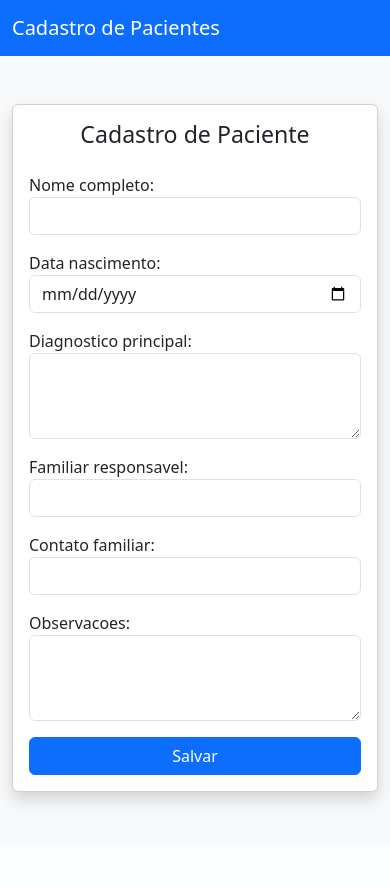
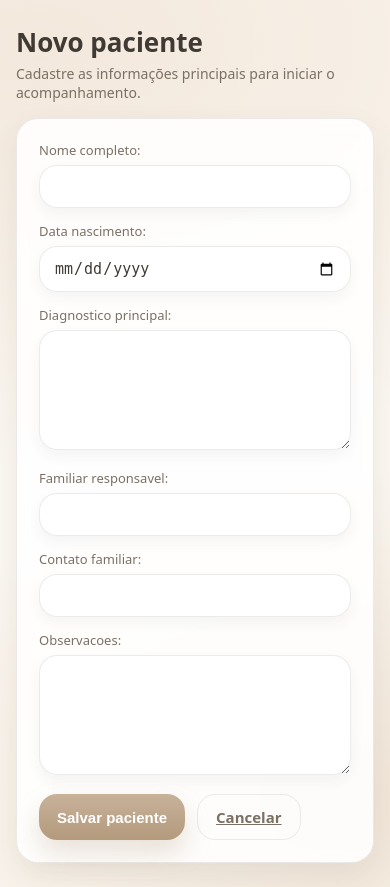
Before and after one commit to juliaers/Projeto_CuidarTech, a Django app: page /pacientes/cadastrar/ in a window 390 px wide. Before the commit the page ends 806 px from the top, so only its background shows below. Run offline with Django 5.2, Linux system fonts and the light colour scheme.

Commit message:
Importando phonenumbers

```diff
--- a/cuidartech/settings.py
+++ b/cuidartech/settings.py
@@ -37,6 +37,7 @@ INSTALLED_APPS = [
     'django.contrib.sessions',
     'django.contrib.messages',
     'django.contrib.staticfiles',
+    'phonenumber_field',
     'pacientes',
 ]
 
--- a/pacientes/models.py
+++ b/pacientes/models.py
@@ -1,5 +1,5 @@
 from django.db import models
-
+from phonenumber_field.modelfields import PhoneNumberField
 #Tabela no banco de dados do Django = Cadastro de pacientes
 
 class Paciente(models.Model):
@@ -7,7 +7,7 @@ class Paciente(models.Model):
     data_nascimento = models.DateField()
     diagnostico_principal = models.TextField()
     familiar_responsavel = models.CharField(max_length=100)
-    contato_familiar = models.CharField(max_length=50)
+    contato_familiar = PhoneNumberField(blank=True)
     observacoes = models.TextField(blank=True)
 
     def __str__(self):
--- a/pacientes/templates/pacientes/cadastro.html
+++ b/pacientes/templates/pacientes/cadastro.html
@@ -1,57 +1,165 @@
+{% load static %}
 <!DOCTYPE html>
 <html lang="pt-br">
 <head>
-    <meta charset="UTF-8">
-    <title>Cadastro de Paciente</title>
+  <meta charset="UTF-8" />
+  <meta name="viewport" content="width=device-width, initial-scale=1.0" />
+  <title>Novo paciente</title>
 
-    {% if messages in messages %}
-        <ul>
-            {% for message in messages %}
-                <li>{{ message }}</li>
-            {% endfor %}
-        </ul>
-    {% endif %}
+  <style>
+    :root{
+      --bg: #fbf7f1;
+      --surface: #ffffff;
+      --text: #3f3a33;
+      --muted: #7a7064;
+      --border: rgba(63,58,51,.10);
+      --shadow: 0 12px 30px rgba(63,58,51,.08);
+      --shadow-soft: 0 10px 22px rgba(63,58,51,.06);
+      --primary: #c7b29a;
+      --primary-strong: #b49a7d;
+      --radius: 22px;
+    }
 
-    <!-- Bootstrap CSS -->
-    <link
-      href="https://cdn.jsdelivr.net/npm/bootstrap@5.3.2/dist/css/bootstrap.min.css"
-      rel="stylesheet"
-    >
+    *{ box-sizing: border-box; }
+
+    body{
+      margin:0;
+      min-height:100vh;
+      font-family: ui-sans-serif, system-ui, -apple-system, Segoe UI, Roboto, Arial, sans-serif;
+      background:
+        radial-gradient(1200px 700px at 10% 5%, #f3e8dc 0%, transparent 60%),
+        radial-gradient(900px 600px at 90% 90%, #f0e4d6 0%, transparent 55%),
+        var(--bg);
+      color: var(--text);
+      padding: 24px 16px;
+      display:flex;
+      justify-content:center;
+    }
+
+    .container{
+      width: min(720px, 100%);
+      display: grid;
+      gap: 16px;
+    }
+
+    header h1{
+      margin:0;
+      font-size: 26px;
+    }
+
+    header p{
+      margin: 4px 0 0;
+      font-size: 14px;
+      color: var(--muted);
+    }
+
+    .card{
+      background: rgba(255,255,255,.88);
+      border: 1px solid var(--border);
+      border-radius: var(--radius);
+      box-shadow: var(--shadow);
+      backdrop-filter: blur(6px);
+      padding: 22px;
+    }
+
+    form p{
+      margin: 0 0 14px;
+    }
+
+    label{
+      display:block;
+      margin-bottom:6px;
+      font-size: 13px;
+      color: var(--muted);
+    }
+
+    input, textarea{
+      width:100%;
+      padding: 12px 14px;
+      border-radius: 18px;
+      border: 1px solid var(--border);
+      background: rgba(255,255,255,.95);
+      font-size: 15px;
+      color: var(--text);
+      outline: none;
+      transition: .15s ease;
+      box-shadow: 0 6px 14px rgba(63,58,51,.05);
+    }
+
+    textarea{
+      min-height: 120px;
+      resize: vertical;
+    }
+
+    input:focus, textarea:focus{
+      border-color: rgba(180,154,125,.55);
+      box-shadow: 0 0 0 4px rgba(199,178,154,.25);
+    }
+
+    .actions{
+      margin-top: 10px;
+      display:flex;
+      gap: 12px;
+      flex-wrap: wrap;
+    }
+
+    .btn{
+      border: none;
+      border-radius: 18px;
+      padding: 12px 18px;
+      font-size: 15px;
+      font-weight: 600;
+      cursor: pointer;
+      transition: .15s ease;
+    }
+
+    .btn-primary{
+      background: linear-gradient(180deg, var(--primary) 0%, var(--primary-strong) 100%);
+      color: #fff;
+      box-shadow: 0 14px 26px rgba(180,154,125,.28);
+    }
+
+    .btn-primary:hover{
+      transform: translateY(-1px);
+    }
+
+    .btn-ghost{
+      background: transparent;
+      border: 1px solid var(--border);
+      color: var(--muted);
+    }
+
+    .btn-ghost:hover{
+      background: rgba(246,239,230,.6);
+      color: var(--text);
+    }
+  </style>
 </head>
-<body class="bg-light">
 
-<nav class="navbar navbar-dark bg-primary mb-4">
-    <div class="container-fluid">
-        <a class="navbar-brand" href="#">Cadastro de Pacientes</a>
-    </div>
-</nav>
+<body>
+  <main class="container">
 
+    <header>
+      <h1>Novo paciente</h1>
+      <p>Cadastre as informações principais para iniciar o acompanhamento.</p>
+    </header>
 
-<div class="container mt-5">
-    <div class="row justify-content-center">
-        <div class="col-md-8 col-lg-6">
-            <div class="card shadow">
-                <div class="card-body">
-
-                    <h3 class="text-center mb-4">Cadastro de Paciente</h3>
-
-                    <form method="post">
+    <section class="card">
+      <form method="post" novalidate>
         {% csrf_token %}
-
         {{ form.as_p }}
 
-                        <div class="d-grid">
+        <div class="actions">
           <button type="submit" class="btn btn-primary">
-                                Salvar
+            Salvar paciente
           </button>
+          <a href="javascript:history.back()" class="btn btn-ghost">
+            Cancelar
+          </a>
         </div>
       </form>
+    </section>
 
-                </div>
-            </div>
-        </div>
-    </div>
-</div>
-
+  </main>
 </body>
 </html>
```
Also changed, not shown: db.sqlite3, pacientes/migrations/0004_alter_paciente_contato_familiar.py (added). Lines whose indentation alone changed are shown as unchanged.
